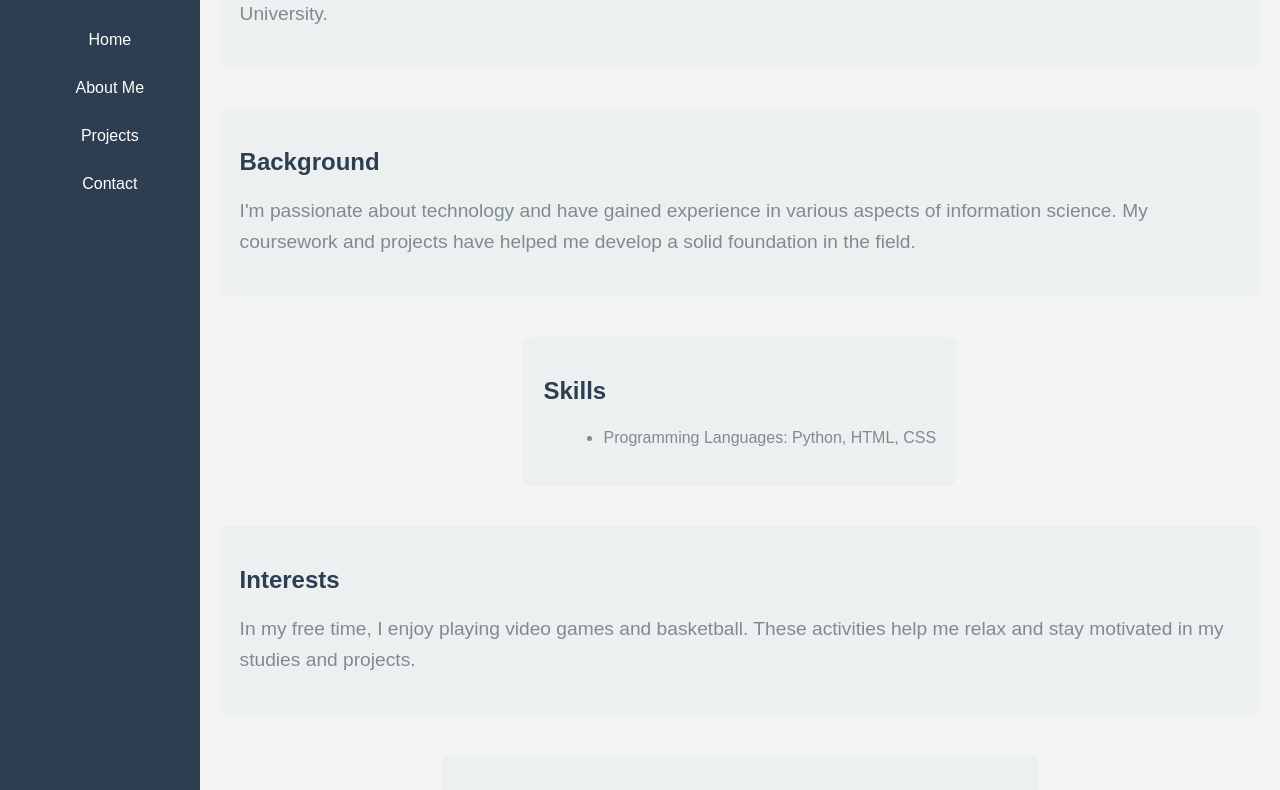
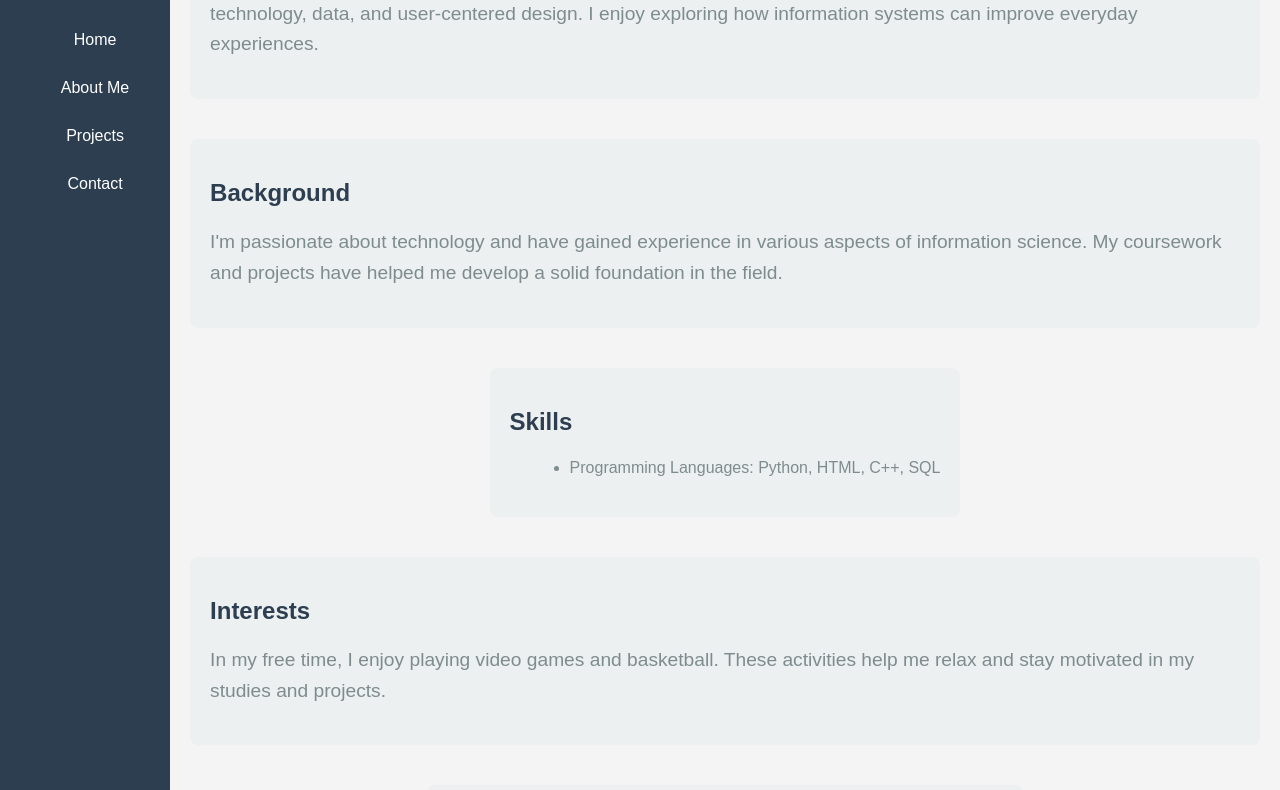
Before and after one commit to Mhardester/Mi349_final, a plain HTML site: page about.html in a window 1280 px wide. Shown: the part 205-995 px from the top of the page. Drawn offline with Linux system fonts and the light colour scheme.

Commit message:
Update about.html

```diff
--- a/about.html
+++ b/about.html
@@ -26,7 +26,8 @@
         <h1>About Me</h1>
         <section>
             <h2>Introduction</h2>
-            <p>Hi, I'm Michael Hardester, an aspiring developer currently pursuing a degree in Information Science at Michigan State University.</p>
+            <p>Hi, I'm Michael Hardester, an Information Science graduate from Michigan State University with a strong interest in technology, data, and user-centered design. I enjoy exploring how information systems can improve everyday experiences.</p>
+
         </section>
         <section>
             <h2>Background</h2>
@@ -35,7 +36,7 @@
         <section>
             <h2>Skills</h2>
             <ul>
-                <li>Programming Languages: Python, HTML, CSS</li>
+                <li>Programming Languages: Python, HTML, C++, SQL </li>
             </ul>
         </section>
         <section>
```
